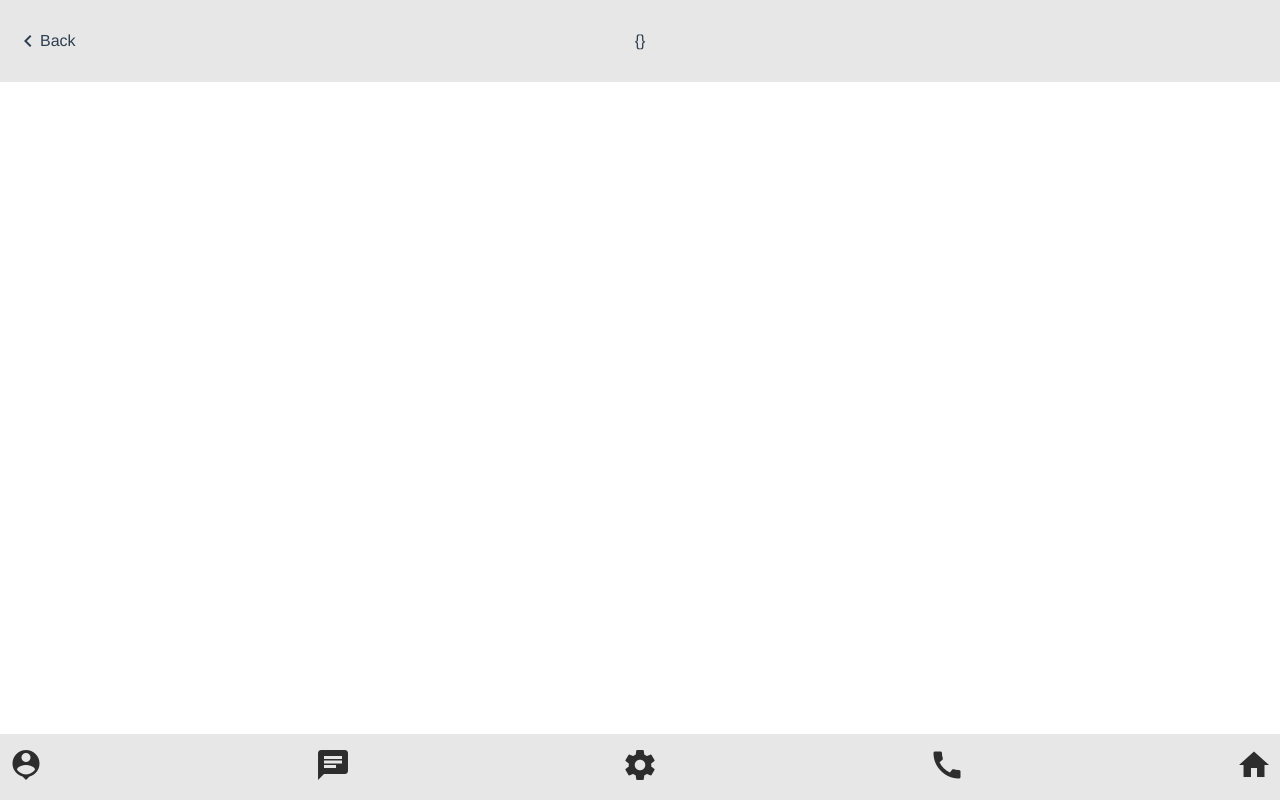
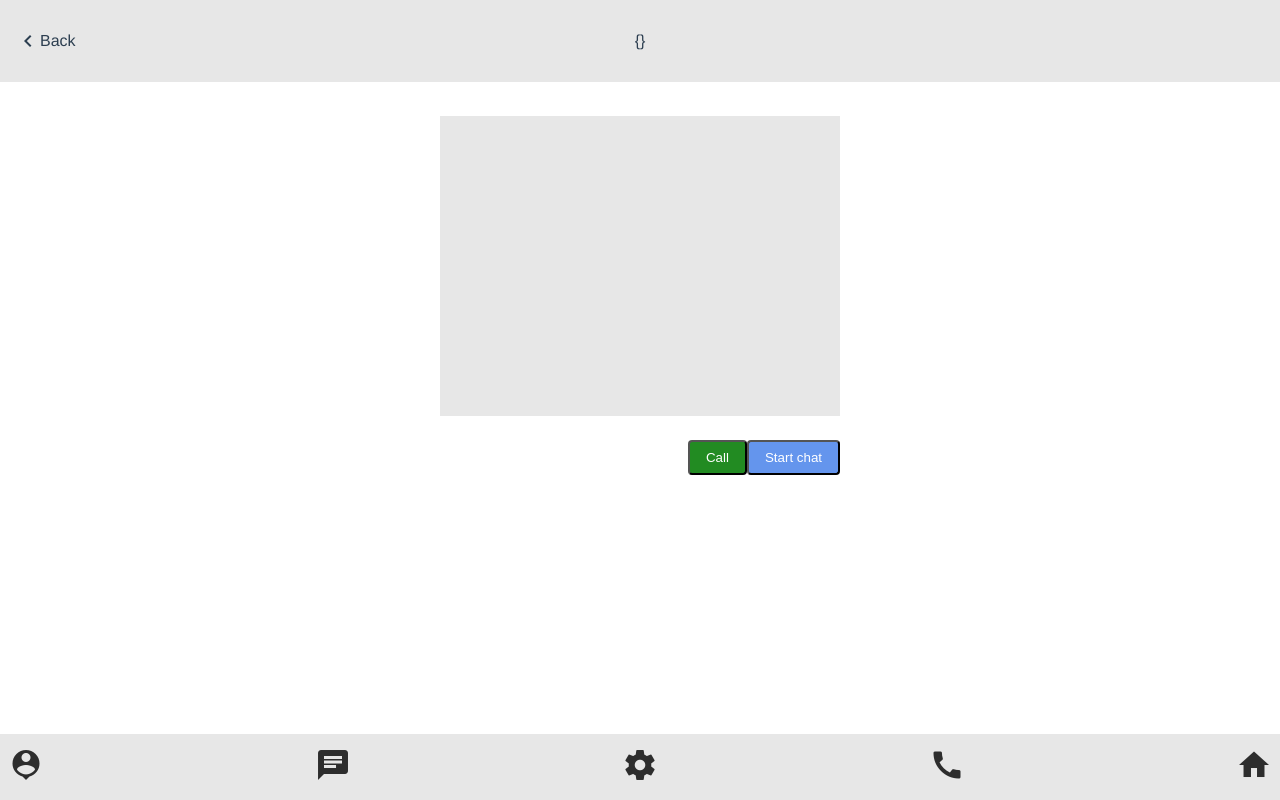
Before and after one commit to FedGus/poly-chat, a Vue app: page /#/contact in a window 1280 px wide. Built offline with nearby package versions, Linux system fonts and the light colour scheme.

Commit message:
displaying contact information

```diff
--- a/src/assets/styles/styles.scss
+++ b/src/assets/styles/styles.scss
@@ -101,3 +101,33 @@
     }
   }
 }
+
+.info {
+  &__avatar {
+    width: 100%;
+    height: 300px;
+    background: #e7e7e7;
+  }
+  &__content {
+    display: flex;
+    justify-content: space-between;
+    align-items: center;
+    margin-top: $spacer*3;
+  }
+}
+
+.start-chat {
+  background: cornflowerblue;
+  padding: $spacer $spacer*2;
+  border-radius: 4px;
+  color: #ffffff;
+  outline: transparent;
+}
+
+.start-call {
+  background: forestgreen;
+  padding: $spacer $spacer*2;
+  border-radius: 4px;
+  color: #ffffff;
+  outline: transparent;
+}
--- a/src/components/contacts/v-contact-list.vue
+++ b/src/components/contacts/v-contact-list.vue
@@ -29,7 +29,7 @@ export default {
     toContactInfo(contact) {
       this.$router.push({
         name: "contact",
-        query: { id: contact.id },
+        query: { 'id': contact.id },
       });
       this.SET_USER_TO_HEADER(contact.name);
     },
--- a/src/components/contacts/v-contact-user-info.vue
+++ b/src/components/contacts/v-contact-user-info.vue
@@ -0,0 +1,38 @@
+<template>
+  <div class="v-contact-user-info">
+    <div class="info__avatar"></div>
+    <div class="info__content">
+      <div class="info__name">
+        <span>{{ contact_data.phone }}</span>
+      </div>
+      <div class="info__tools">
+        <button class="start-call">Call</button>
+        <button class="start-chat">Start chat</button>
+      </div>
+    </div>
+  </div>
+</template>
+
+<script>
+import { mapState } from "vuex";
+export default {
+  name: "v-contact-user-info",
+  props: {},
+  data() {
+    return {
+      contact_data: {},
+    };
+  },
+  computed: {
+    ...mapState(["contacts"]),
+  },
+  mounted() {
+    this.contacts.find((contact) => {
+      if (contact.id === this.$route.query.id) {
+        this.contact_data = contact;
+      }
+    });
+  },
+  methods: {},
+};
+</script>
--- a/src/router/index.js
+++ b/src/router/index.js
@@ -13,7 +13,7 @@ const routes = [
   {
     path: "/contact",
     name: "contact",
-    contact: vContactUserInfo}
+    component: vContactUserInfo}
 ];
 
 const router = new VueRouter({
```
Also changed, not shown: 1 other file (tests, documents, lock files or other folders).
